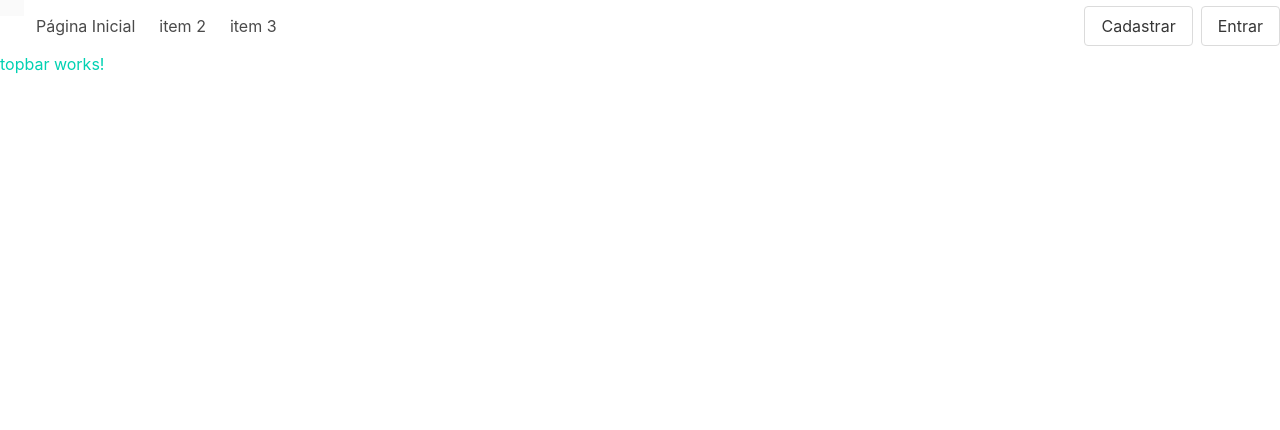
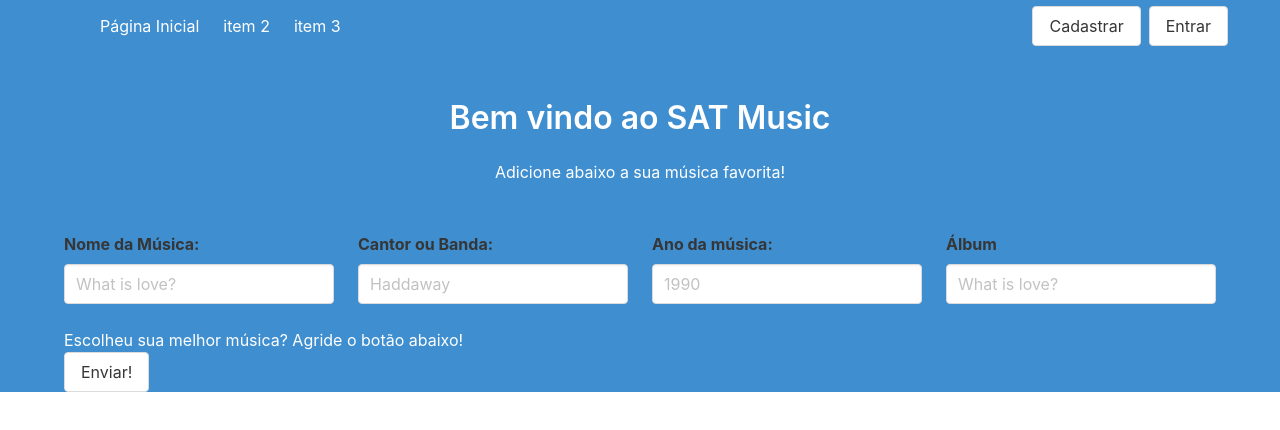
Before and after one commit to rmlz/SatMusFront, an Angular app: page / in a window 1280 px wide. Shown: the top 430 px of the page. Built offline with nearby package versions, Linux system fonts and the light colour scheme.

Commit message:
concludes top bar

```diff
--- a/src/app/topbar/topbar.component.html
+++ b/src/app/topbar/topbar.component.html
@@ -1,17 +1,19 @@
+<section class="hero is-info">
+    <div class="hero-head">
         <nav class="navbar" role="navigation" aria-label="main nav">
+            <div class="container">
                 <div class="nav-brand">
                     <a class="navbar-item" href="/">
                     <img src="">
                     </a>
 
-        <a role="button" class="navbar-burger" aria-label="menu" aria-expanded="false" data-target="navbar">
+                    <a role="button" class="navbar-burger" aria-label="menu" aria-expanded="false" data-target="resposiveNavbar">
                         <span aria-hidden="true"></span>
                         <span aria-hidden="true"></span>
                         <span aria-hidden="true"></span>
                     </a>
                 </div>
-
-    <div id="navbar" class="navbar-menu">
+                <div id="resposiveNavbar" class="navbar-menu">
                     <div class="navbar-start">
                         <a class="navbar-item">Página Inicial</a>
                         <a class="navbar-item">item 2</a>
@@ -28,5 +30,49 @@
                         </div>
                     </div>
                 </div>
+            </div>
         </nav>
-<p class="has-text-primary">topbar works!</p>
+    </div>
+    <div class="hero-body">
+        <div class="container has-text-centered">
+            <p class="title">Bem vindo ao SAT Music</p>
+            <span>Adicione abaixo a sua música favorita!</span>
+        </div>
+    </div>
+    <div class="hero-footer">
+        <div class="container">
+            <div class="columns">
+                <div class="column is-3">
+                    <label class="label">Nome da Música:</label>
+                    <div class="control">
+                        <input class="input" type="text" placeholder="What is love?">
+                    </div>
+                </div>
+                <div class="column is-3">
+                    <label class="label">Cantor ou Banda:</label>
+                    <div class="control">
+                        <input class="input" type="text" placeholder="Haddaway">
+                    </div>
+                </div>
+                <div class="column is-3">
+                    <label class="label">Ano da música:</label>
+                    <div class="control">
+                        <input class="input" type="text" placeholder="1990">
+                    </div>
+                </div>
+                <div class="column is-3">
+                    <label class="label">Álbum</label>
+                    <div class="control">
+                        <input class="input" type="text" placeholder="What is love?">
+                    </div>
+                </div>
+            </div>
+            <span>Escolheu sua melhor música? Agride o botão abaixo!</span>
+            <div class="buttons">
+                <a class="button">
+                    Enviar!
+                </a>
+            </div>
+        </div>
+    </div>
+</section>
```
Lines whose indentation alone changed are shown as unchanged.
